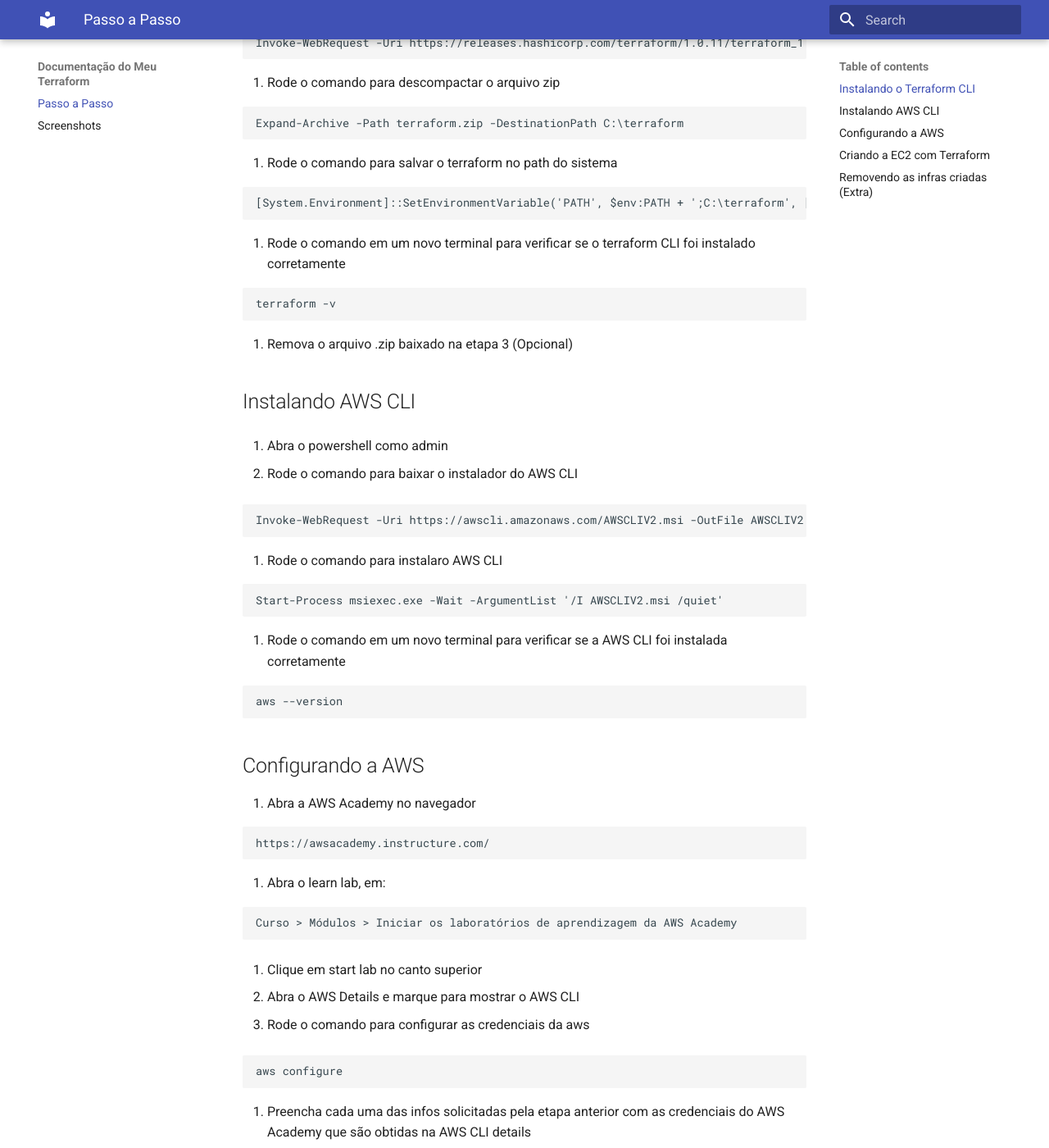
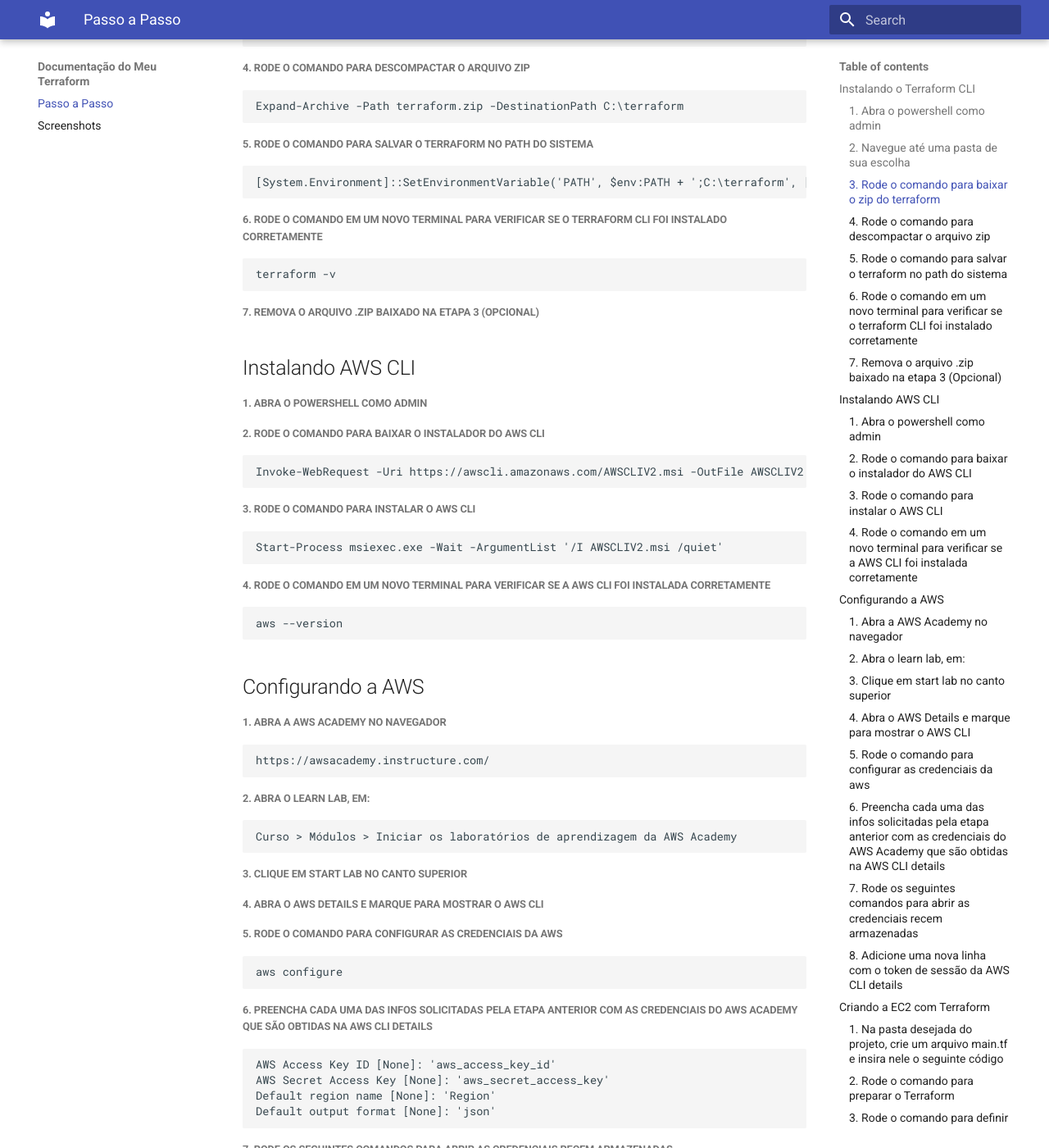
Before and after one commit to FelipeSaadi/terraform, an MkDocs documentation site: the page built from docs/index.md, in a window 1280 px wide and 1400 px high, scrolled down 323 px. Shown: the whole window at 82% size. Built offline with MkDocs 1.6.1 and Material for MkDocs 9.7.7, drawn with Linux system fonts in a browser that asks for light colours; some of the changed text lies outside the part shown.

Commit message:
fix adjust documentation structure

````diff
--- a/docs/index.md
+++ b/docs/index.md
@@ -2,53 +2,53 @@
 
 ## Instalando o Terraform CLI
 
-1. Abra o powershell como admin
+##### 1. Abra o powershell como admin
 
-2. Navegue até uma pasta de sua escolha
+##### 2. Navegue até uma pasta de sua escolha
 
-3. Rode o comando para baixar o zip do terraform
+##### 3. Rode o comando para baixar o zip do terraform
 
 ```
 Invoke-WebRequest -Uri https://releases.hashicorp.com/terraform/1.0.11/terraform_1.0.11_windows_amd64.zip -OutFile terraform.zip
 ```
 
-4. Rode o comando para descompactar o arquivo zip
+##### 4. Rode o comando para descompactar o arquivo zip
 
 ```
 Expand-Archive -Path terraform.zip -DestinationPath C:\terraform
 ```
 
-5. Rode o comando para salvar o terraform no path do sistema
+##### 5. Rode o comando para salvar o terraform no path do sistema
 
 ```
 [System.Environment]::SetEnvironmentVariable('PATH', $env:PATH + ';C:\terraform', [System.EnvironmentVariableTarget]::Machine)
 ```
 
-6. Rode o comando em um novo terminal para verificar se o terraform CLI foi instalado corretamente
+##### 6. Rode o comando em um novo terminal para verificar se o terraform CLI foi instalado corretamente
 
 ```
 terraform -v
 ```
 
-7. Remova o arquivo .zip baixado na etapa 3 (Opcional)
+##### 7. Remova o arquivo .zip baixado na etapa 3 (Opcional)
 
 ## Instalando AWS CLI
 
-1. Abra o powershell como admin
+##### 1. Abra o powershell como admin
 
-2. Rode o comando para baixar o instalador do AWS CLI
+##### 2. Rode o comando para baixar o instalador do AWS CLI
 
 ```
 Invoke-WebRequest -Uri https://awscli.amazonaws.com/AWSCLIV2.msi -OutFile AWSCLIV2.msi
 ```
 
-3. Rode o comando para instalaro AWS CLI
+##### 3. Rode o comando para instalar o AWS CLI
 
 ```
 Start-Process msiexec.exe -Wait -ArgumentList '/I AWSCLIV2.msi /quiet'
 ```
 
-4. Rode o comando em um novo terminal para verificar se a AWS CLI foi instalada corretamente
+##### 4. Rode o comando em um novo terminal para verificar se a AWS CLI foi instalada corretamente
 
 ```
 aws --version
@@ -56,29 +56,29 @@
 
 ## Configurando a AWS
 
-1. Abra a AWS Academy no navegador
+##### 1. Abra a AWS Academy no navegador
 
 ```
 https://awsacademy.instructure.com/
 ```
 
-2. Abra o learn lab, em:
+##### 2. Abra o learn lab, em:
 
 ```
 Curso > Módulos > Iniciar os laboratórios de aprendizagem da AWS Academy
 ```
 
-3. Clique em start lab no canto superior
+##### 3. Clique em start lab no canto superior
 
-4. Abra o AWS Details e marque para mostrar o AWS CLI
+##### 4. Abra o AWS Details e marque para mostrar o AWS CLI
 
-5. Rode o comando para configurar as credenciais da aws
+##### 5. Rode o comando para configurar as credenciais da aws
 
 ```
 aws configure
 ```
 
-6. Preencha cada uma das infos solicitadas pela etapa anterior com as credenciais do AWS Academy que são obtidas na AWS CLI details
+##### 6. Preencha cada uma das infos solicitadas pela etapa anterior com as credenciais do AWS Academy que são obtidas na AWS CLI details
 
 ```
 AWS Access Key ID [None]: 'aws_access_key_id'
@@ -87,14 +87,14 @@
 Default output format [None]: 'json'
 ```
 
-7. Rode os seguintes comandos para abrir as credenciais recem armazenadas
+##### 7. Rode os seguintes comandos para abrir as credenciais recem armazenadas
 
 ```
 cd ~\.aws\
 notepad credentials
 ```
 
-8. Adicione uma nova linha com o token de sessão da AWS CLI details
+##### 8. Adicione uma nova linha com o token de sessão da AWS CLI details
 
 ```
 aws_session_token = 'aws_session_token'
@@ -104,7 +104,7 @@
 
 ## Criando a EC2 com Terraform
 
-1. Na pasta desejada do projeto, crie um arquivo main.tf e insira nele o seguinte código
+##### 1. Na pasta desejada do projeto, crie um arquivo main.tf e insira nele o seguinte código
 
 ```
 provider "aws" {
@@ -123,19 +123,19 @@
 
 PS: se sua região for diferente da apresentada, altere-a no código acima
 
-2. Rode o comando para preparar o Terraform
+##### 2. Rode o comando para preparar o Terraform
 
 ```
 terraform init
 ```
 
-3. Rode o comando para definir o que será executado pelo Terraform, será necessário confirmar com "yes"
+##### 3. Rode o comando para definir o que será executado pelo Terraform, será necessário confirmar com "yes"
 
 ```
 terraform plan
 ```
 
-4. Rode o comando para aplicar a execução que foi planejada, será necessário confirmar com "yes"
+##### 4. Rode o comando para aplicar a execução que foi planejada, será necessário confirmar com "yes"
 
 ```
 terraform apply
@@ -143,8 +143,10 @@
 
 ## Removendo as infras criadas (Extra)
 
-1. Rode o comando para destruir o que foi criado, será necessário confirmar com "yes"
+##### 1. Rode o comando para destruir o que foi criado, será necessário confirmar com "yes"
 
 ```
 terraform destroy
 ```
+
+Veja a página <a href="/screenshots">Screenshots</a> para acompanhar as imagens das execuções
````
Also changed, not shown: site/index.html, site/search/search_index.json.
